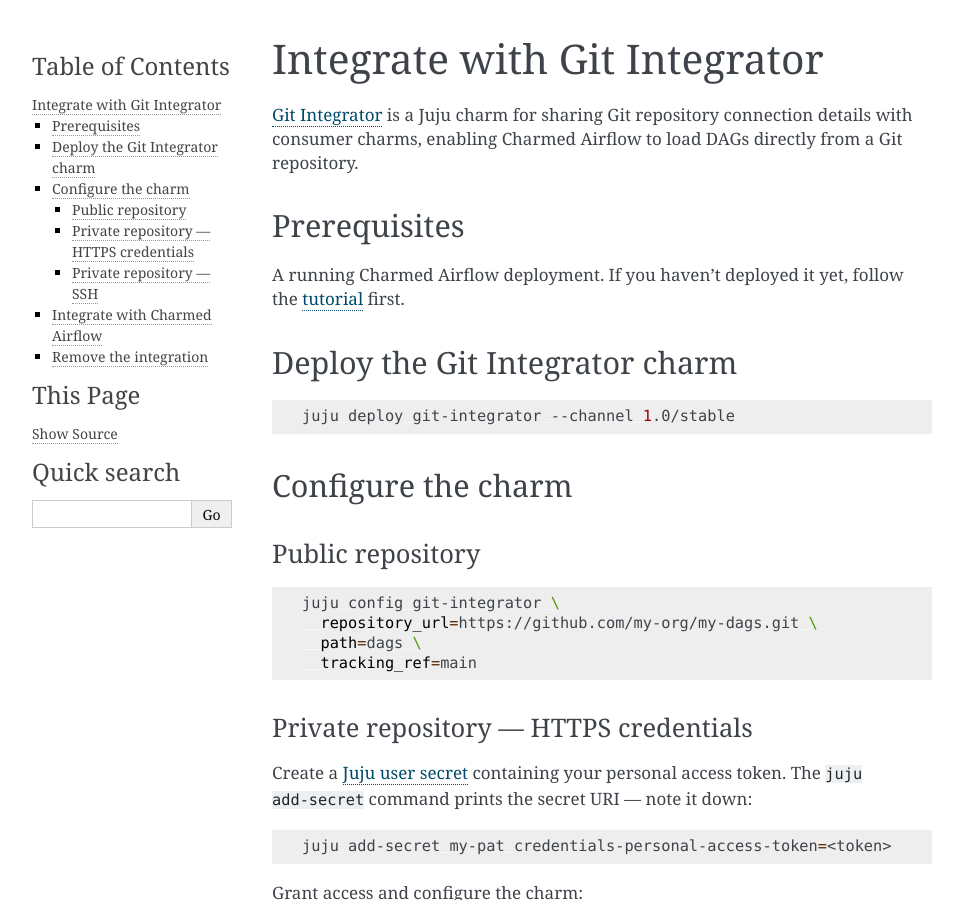
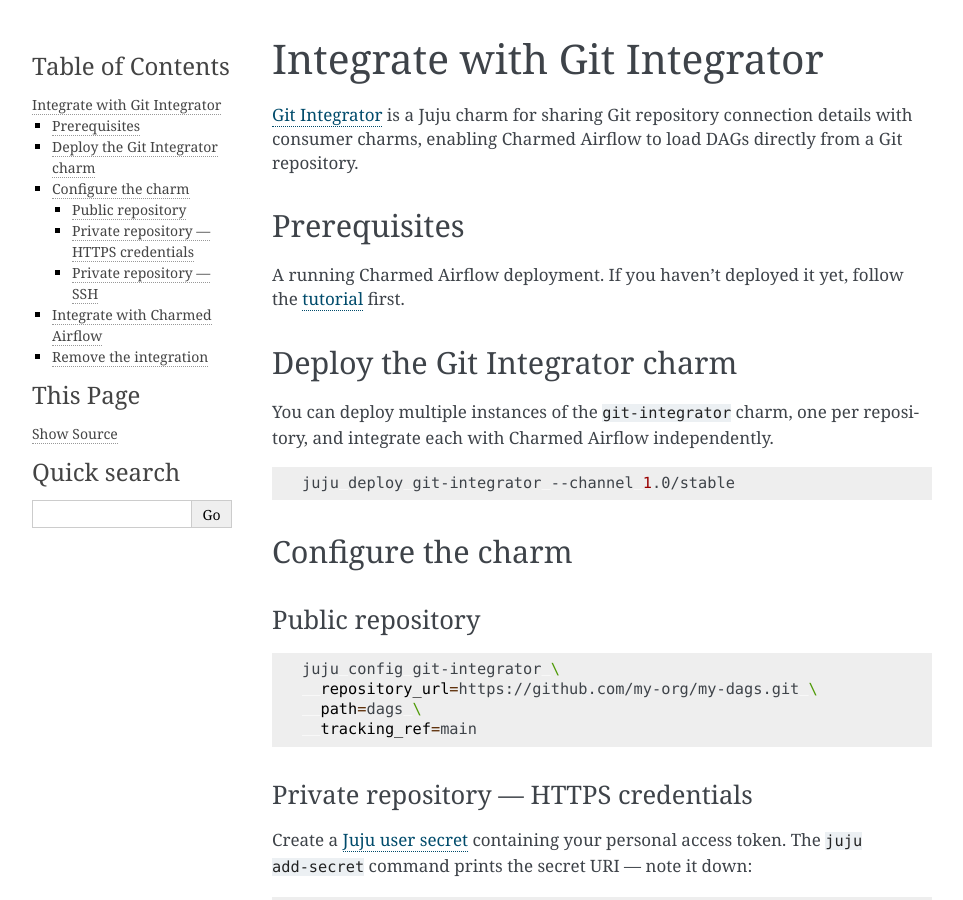
Before and after one commit to canonical/charmed-airflow-documentation, a Sphinx documentation site: the page built from docs/how-to/integrate/git-integrator.rst, in a window 1280 px wide and 900 px high. Shown: the whole window, without its empty margins (148-1111 px from the left). Built offline with Sphinx 7.4.7, drawn with Linux system fonts in a browser that asks for light colours.

Commit message:
skip: add note about multiple git-integrator deployments

```diff
--- a/docs/how-to/integrate/git-integrator.rst
+++ b/docs/how-to/integrate/git-integrator.rst
@@ -15,6 +15,9 @@
 
 Deploy the Git Integrator charm
 --------------------------------
+
+You can deploy multiple instances of the ``git-integrator`` charm, one per
+repository, and integrate each with Charmed Airflow independently.
 
 .. code-block:: bash
 
```
